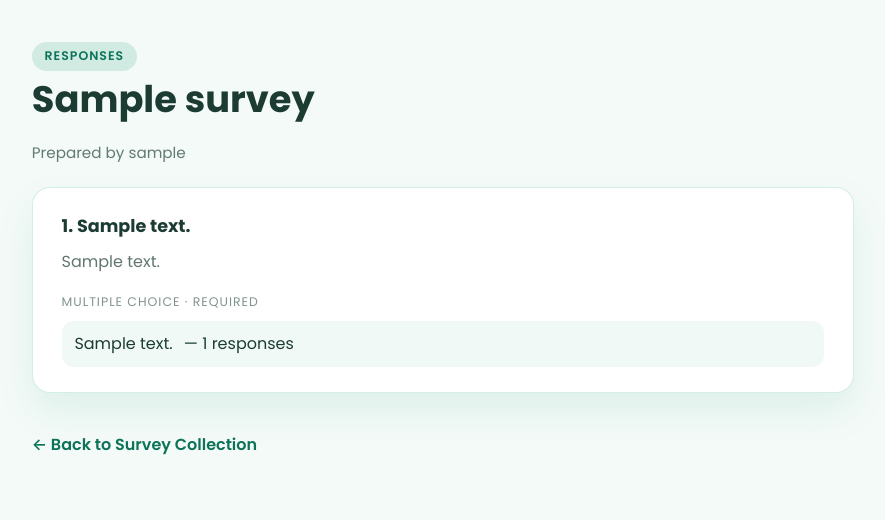
After one commit to myojiii/WSTSurvey, a Django app: page /teacher/surveys/1/responses/ in a window 1280 px wide. The commit adds this page. Shown: the top 520 px of the page, without its empty margins (197-1082 px from the left). Run offline with Django 5.2, Linux system fonts and the light colour scheme; a user stored in the database is signed in; tables that the repository leaves empty hold one stand-in row (values such as "Sample post").

Commit message:
analytics-experimental: successfully dsplays basic answers summary (not graph/chart style yet)

```diff
--- a/config/settings.py
+++ b/config/settings.py
@@ -37,6 +37,7 @@ INSTALLED_APPS = [
     'django.contrib.sessions',
     'django.contrib.messages',
     'django.contrib.staticfiles',
+    'django_browser_reload',
     'main',
 ]
 
@@ -48,6 +49,7 @@ MIDDLEWARE = [
     'django.contrib.auth.middleware.AuthenticationMiddleware',
     'django.contrib.messages.middleware.MessageMiddleware',
     'django.middleware.clickjacking.XFrameOptionsMiddleware',
+    "django_browser_reload.middleware.BrowserReloadMiddleware",
 ]
 
 ROOT_URLCONF = 'config.urls'
--- /dev/null
+++ b/main/templates/main/teacher_analytics.html
@@ -0,0 +1,210 @@
+{% load static %}
+
+<!DOCTYPE html>
+<html lang="en">
+<head>
+    <meta charset="UTF-8">
+    <meta name="viewport" content="width=device-width, initial-scale=1.0">
+    <title>{{ survey.title }} · Responses</title>
+    <link rel="preconnect" href="https://fonts.googleapis.com">
+    <link rel="preconnect" href="https://fonts.gstatic.com" crossorigin>
+    <link href="https://fonts.googleapis.com/css2?family=Poppins:wght@400;500;600;700&display=swap" rel="stylesheet">
+    <style>
+        :root {
+            --accent: #1b9a7f;
+            --accent-dark: #0d7358;
+            --bg-soft: #f4faf7;
+            --text: #1c3c33;
+        }
+
+        * { box-sizing: border-box; }
+
+        body {
+            margin: 0;
+            padding: 0;
+            font-family: "Poppins", system-ui, -apple-system, BlinkMacSystemFont, "Segoe UI", sans-serif;
+            background: var(--bg-soft);
+            color: var(--text);
+        }
+
+        .response-shell {
+            max-width: 880px;
+            margin: 0 auto;
+            padding: 2.6rem 1.8rem 4rem;
+        }
+
+        .survey-header h1 {
+            margin: 0 0 0.6rem;
+            font-size: clamp(1.9rem, 4vw, 2.3rem);
+        }
+
+        .badge {
+            display: inline-block;
+            padding: 0.35rem 0.8rem;
+            border-radius: 999px;
+            background: rgba(27, 154, 127, 0.16);
+            color: var(--accent-dark);
+            font-size: 0.78rem;
+            letter-spacing: 0.08em;
+            text-transform: uppercase;
+            font-weight: 600;
+        }
+
+        .meta-line {
+            display: flex;
+            gap: 1.2rem;
+            flex-wrap: wrap;
+            margin-top: 0.9rem;
+            font-size: 0.95rem;
+            color: rgba(28, 60, 51, 0.68);
+        }
+
+        .question-card {
+            background: #ffffff;
+            border-radius: 18px;
+            padding: 1.6rem 1.8rem;
+            margin-top: 1.4rem;
+            border: 1.2px solid rgba(27, 154, 127, 0.18);
+            box-shadow: 0 18px 36px rgba(27, 154, 127, 0.1);
+        }
+
+        .question-card h2 {
+            margin: 0 0 0.6rem;
+            font-size: 1.1rem;
+        }
+
+        .question-card small {
+            display: inline-block;
+            margin-bottom: 0.6rem;
+            font-size: 0.78rem;
+            text-transform: uppercase;
+            letter-spacing: 0.08em;
+            color: rgba(28, 60, 51, 0.55);
+        }
+
+        .question-card p.description {
+            margin: 0.6rem 0 0.9rem;
+            color: rgba(28, 60, 51, 0.7);
+        }
+
+        .options-list {
+            list-style: none;
+            padding: 0;
+            margin: 0;
+            display: grid;
+            gap: 0.6rem;
+        }
+
+        .options-list li {
+            display: flex;
+            align-items: center;
+            gap: 0.7rem;
+            padding: 0.65rem 0.8rem;
+            border-radius: 12px;
+            background: rgba(27, 154, 127, 0.06);
+        }
+
+        .options-list li.is-selected {
+            background: linear-gradient(135deg, rgba(27, 154, 127, 0.22) 0%, rgba(13, 115, 88, 0.22) 100%);
+            font-weight: 600;
+        }
+
+        .likert-row {
+            display: flex;
+            flex-wrap: wrap;
+            gap: 1.2rem;
+            margin-top: 1rem;
+        }
+
+        .likert-option {
+            display: flex;
+            flex-direction: column;
+            align-items: center;
+            gap: 0.45rem;
+            padding: 0.75rem 1rem;
+            border-radius: 16px;
+            background: rgba(27, 154, 127, 0.08);
+            min-width: 110px;
+            font-weight: 500;
+        }
+
+        .likert-option.is-selected {
+            background: linear-gradient(135deg, rgba(27, 154, 127, 0.24) 0%, rgba(13, 115, 88, 0.24) 100%);
+            color: var(--accent-dark);
+            font-weight: 700;
+        }
+
+        .answer-text {
+            padding: 0.9rem 1rem;
+            border-radius: 12px;
+            background: rgba(27, 154, 127, 0.07);
+            border: 1.4px dashed rgba(27, 154, 127, 0.3);
+            color: rgba(28, 60, 51, 0.9);
+            white-space: pre-wrap;
+        }
+
+        .back-link {
+            display: inline-flex;
+            align-items: center;
+            gap: 0.5rem;
+            margin-top: 2.4rem;
+            font-weight: 600;
+            color: var(--accent-dark);
+            text-decoration: none;
+        }
+
+        @media (max-width: 640px) {
+            .response-shell {
+                padding: 2rem 1.1rem 3.2rem;
+            }
+        }
+    </style>
+</head>
+<body>
+    <div class="response-shell">
+        <div class="survey-header">
+            <span class="badge">Responses</span>
+            <h1>{{ survey.title }}</h1>
+            <div class="meta-line">
+                <!-- <span>Submitted {{ submission.submitted_at|date:"M d, Y H:i" }}</span> -->
+                <span>Prepared by {{ survey.teacher }}</span>
+            </div>
+        </div>
+
+        {% for summary in summary_list %}
+            <article class="question-card">
+                <h2>{{ forloop.counter }}. {{ summary.question.text }}</h2>
+                {% if summary.question.description %}
+                    <p class="description">{{ summary.question.description }}</p>
+                {% endif %}
+
+                <small>
+                    {% if summary.type == "MCQ" %}Multiple choice{% elif summary.type == "LIKERT" %}Likert scale{% else %}Short answer{% endif %}
+                    {% if summary.question.is_required %} · Required{% endif %}
+                </small>
+
+                {% if summary.type == "MCQ" or summary.type == "LIKERT" %}
+                    <ul class="options-list">
+                        {% for choice_text, count in summary.choices %}
+                            <li>
+                                <span>{{ choice_text }}</span> — {{ count }} responses
+                            </li>
+                        {% endfor %}
+                    </ul>
+                {% elif summary.type == "SHORT" %}
+                    <div class="short-answers">
+                        {% for text in summary.short_answers %}
+                            <p>{{ text }}</p>
+                        {% empty %}
+                            <p>(No responses yet)</p>
+                        {% endfor %}
+                    </div>
+                {% endif %}
+
+            </article>
+        {% endfor %}
+
+        <a href="{% url 'teacher_dashboard' %}?survey={{ survey.id }}" class="back-link">← Back to Survey Collection</a>
+    </div>
+</body>
+</html>
--- a/main/urls.py
+++ b/main/urls.py
@@ -1,4 +1,4 @@
-from django.urls import path
+from django.urls import path, include
 
 from . import views
 
@@ -12,9 +12,11 @@ urlpatterns = [
     path("student/surveys/<int:assignment_id>/", views.student_take_survey, name="student_take_survey"),
     path("student/responses/<int:submission_id>/", views.student_view_response, name="student_view_response"),
     path("teacher/login/", views.teacher_signin, name="teacher_signin"),
-    path("teacher/dashboard/", views.teacher_dashboard, name="teacher_dashboard"),
-    path("teacher/dashboard/<str:page>/", views.teacher_dashboard, name="teacher_dashboard_page"),
+    path("teacher/builder/", views.teacher_dashboard, name="teacher_dashboard"),
+    path("teacher/<str:page>/", views.teacher_dashboard, name="teacher_dashboard_page"),
     path("teacher/surveys/save/", views.teacher_save_survey, name="teacher_save_survey"),
     path("teacher/surveys/<int:survey_id>/preview/", views.teacher_preview_survey, name="teacher_preview_survey"),
+    path("teacher/surveys/<int:survey_id>/responses/", views.teacher_analytics, name="teacher_analytics"),
     path("logout/", views.logout_view, name="logout"),
+    path("__reload/", include("django_browser_reload.urls"))
 ]
--- a/main/views.py
+++ b/main/views.py
@@ -13,6 +13,7 @@ from django.shortcuts import get_object_or_404, redirect, render
 from django.utils import timezone
 from django.utils.dateparse import parse_date
 from django.views.decorators.http import require_POST
+from collections import Counter
 
 from .forms import StudentSigninForm, StudentSignupForm
 from .models import (
@@ -570,13 +571,13 @@ def teacher_dashboard(request, page="new"):
         return redirect("student_signin")
 
     page = page.lower()
-    allowed_pages = {"collection", "assigned", "history", "new"}
+    allowed_pages = {"dashboard", "collection", "history", "new"}
     if page not in allowed_pages:
         page = "new"
 
     teacher_nav = [
+        {"slug": "dashboard", "label": "Dashboard", "icon": "📊"},
         {"slug": "collection", "label": "Survey Collection", "icon": "📚"},
-        {"slug": "assigned", "label": "Assigned Surveys", "icon": "📊"},
         {"slug": "history", "label": "Responses History", "icon": "📁"},
         {"slug": "new", "label": "New Survey", "icon": "➕"},
     ]
@@ -591,6 +592,29 @@ def teacher_dashboard(request, page="new"):
             for year in range(1, 5)
             for letter in letters
         ]
+    recent_survey = None
+    submissions = []
+    answers = []
+    if page == "dashboard":
+        recent_survey = (
+            Survey.objects
+            .filter(teacher=request.user)
+            .order_by("-created_at")
+            .prefetch_related("questions__choices")
+            .last() #last muna kase eto palang may submissions. first dapat kapag recent
+        )
+
+        if recent_survey:
+            # Get all submissions related to this survey
+            submissions = (
+                SurveySubmission.objects
+                .filter(survey=recent_survey)
+                .select_related("student__user")
+                .prefetch_related("answers__question", "answers__selected_choice")
+            )
+
+            # Flatten all answers from those submissions
+            answers = [answer for submission in submissions for answer in submission.answers.all()]
 
     collection_surveys = []
     if page == "collection":
@@ -685,6 +709,8 @@ def teacher_dashboard(request, page="new"):
             "sections": sections,
             "collection_surveys": collection_surveys,
             "editing_payload": editing_payload,
+            "recent_survey": recent_survey,
+            "answers": answers
         },
     )
 
@@ -845,6 +871,71 @@ def teacher_preview_survey(request, survey_id):
     )
 
 
+@login_required(login_url="student_signin")
+def teacher_analytics(request, survey_id):
+    template = "main/teacher_analytics.html"
+    survey = (
+        Survey.objects
+        .filter(teacher=request.user, id=survey_id)
+        .prefetch_related("questions__choices")
+        .first()
+    )
+
+    submissions = []
+    answers = []
+    summary_list = []
+
+    if survey:
+        submissions = (
+            SurveySubmission.objects
+            .filter(survey=survey)
+            .select_related("student__user")
+            .prefetch_related("answers__question", "answers__selected_choice")
+        )
+
+        for submission in submissions:
+            for answer in submission.answers.all():
+                answers.append(answer)
+
+        print(len(submissions))
+        print(len(answers))
+
+        # make summary grouped by question type
+        for question in survey.questions.all():
+            question_answers = [a for a in answers if a.question_id == question.id]
+
+            if question.question_type in ["MCQ", "LIKERT"]:
+
+                choice_counts = Counter(a.selected_choice.text for a in question_answers if a.selected_choice)
+                # Convert dict to a list of tuples for template iteration
+                summary_list.append({
+                    "question": question,
+                    "type": question.question_type,
+                    "choices": list(choice_counts.items()),  # [(choice_text, count), ...]
+                })
+
+            elif question.question_type == "SHORT":
+                short_texts = [a.text_response for a in question_answers if a.text_response]
+                summary_list.append({
+                    "question": question,
+                    "type": "SHORT",
+                    "short_answers": short_texts,
+                })
+
+            print(f"Question {question.id}: {len(question_answers)} answers")
+            # for a in question_answers:
+            #     print(f"- selected_choice: {a.selected_choice}, text_response: {a.text_response}")
+
+
+    context = {
+        "survey": survey,
+        "submissions": submissions,
+        "summary_list": summary_list,
+    }
+
+    return render(request, template, context)
+
+
 def logout_view(request):
     """Log out any authenticated user and return to the sign-in screen."""
     if request.user.is_authenticated:
```
Also changed, not shown: main/templates/main/teacher_dashboard.html (+11 -2 lines).
